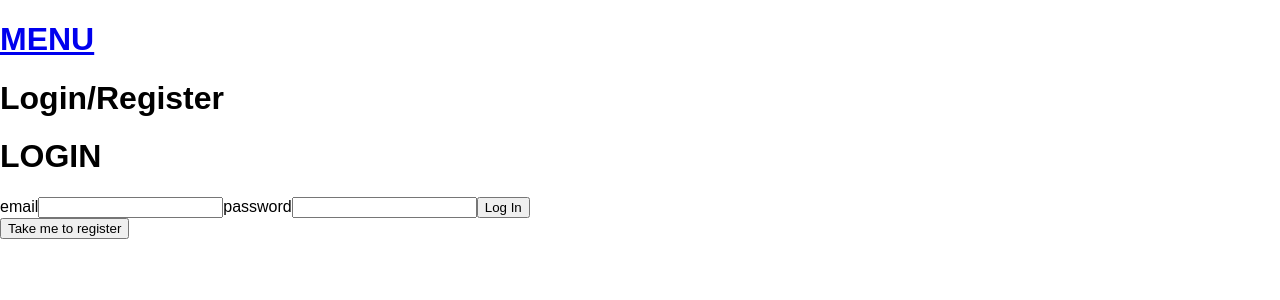
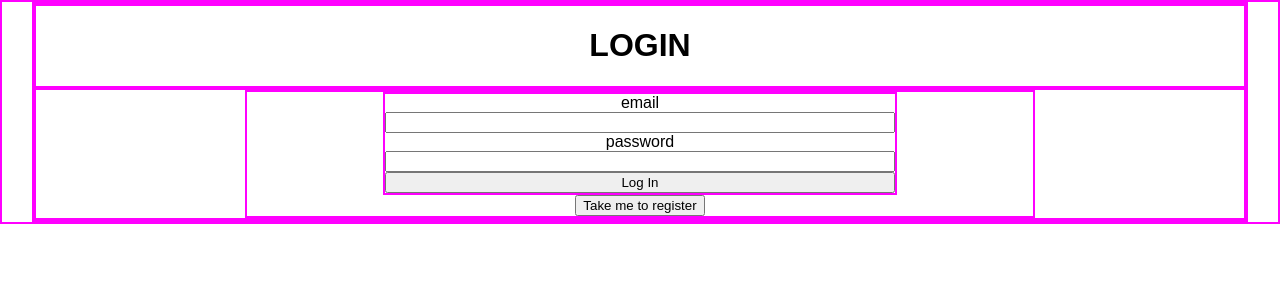
Before and after one commit to girOly/sav-r, a React (Create React App) app in the folder client/: page /login in a window 1280 px wide. Shown: the top 300 px of the page. Built offline with nearby package versions, Linux system fonts and the light colour scheme; no server answers.

Commit message:
login flexed

```diff
--- a/client/src/components/Login-register.js
+++ b/client/src/components/Login-register.js
@@ -3,6 +3,7 @@ import { BrowserRouter as Router, Route, Link } from "react-router-dom";
 import { useVisualMode } from "../hooks/useVisualMode";
 import Login from "./Login";
 import Register from "./Register";
+import "./Login-register.css";
 
 const LOGIN = "LOGIN";
 const REGISTER = "REGISTER";
@@ -11,10 +12,6 @@ export default function LoginRegister(props) {
   const { mode, transition, back } = useVisualMode(LOGIN);
   return (
     <div>
-      <h1>
-        <Link to="/">MENU</Link>
-      </h1>
-      <h1>Login/Register</h1>
       {mode === LOGIN && <Login toRegister={() => transition(REGISTER)} />}
       {mode === REGISTER && <Register toLogin={() => transition(LOGIN)} />}
     </div>
--- /dev/null
+++ b/client/src/components/Login.css
@@ -0,0 +1,43 @@
+.loginBigBox {
+  border: 2px solid fuchsia;
+  height: 100%;
+  display: flex;
+  flex-direction: row;
+  justify-content: center;
+  /* align-content: space-around; */
+}
+.loginMain {
+  border: 2px solid fuchsia;
+  width: 95%;
+  display: flex;
+  flex-direction: column;
+  justify-content: center;
+}
+.loginTitle {
+  border: 2px solid fuchsia;
+  display: flex;
+  flex-direction: row;
+  justify-content: center;
+}
+.loginForm {
+  border: 2px solid fuchsia;
+  display: flex;
+  flex-direction: row;
+  justify-content: center;
+}
+.loginCentered {
+  border: 2px solid fuchsia;
+  display: flex;
+  width: 65%;
+  flex-direction: column;
+  justify-content: center;
+  align-items: center;
+}
+.loginFormContent {
+  border: 2px solid fuchsia;
+  display: flex;
+  width: 65%;
+  flex-direction: column;
+  justify-content: center;
+  text-align: center;
+}
--- a/client/src/components/Login.js
+++ b/client/src/components/Login.js
@@ -1,5 +1,6 @@
 import React, { useState } from "react";
 import axios from "axios";
+import "./Login.css";
 // import { BrowserRouter as Router, Route, Link } from "react-router-dom";
 
 export default function Login(props) {
@@ -22,9 +23,17 @@ export default function Login(props) {
   };
 
   return (
-    <div>
+    <div className="loginBigBox">
+      <div className="loginMain">
+        <div className="loginTitle">
           <h1>LOGIN</h1>
-      <form onSubmit={event => event.preventDefault()}>
+        </div>
+        <div className="loginForm">
+          <div className="loginCentered">
+            <form
+              className="loginFormContent"
+              onSubmit={event => event.preventDefault()}
+            >
               email
               <input
                 onChange={event => setEmail(event.target.value)}
@@ -39,7 +48,11 @@ export default function Login(props) {
               />
               <button onClick={userLogin}>Log In</button>
             </form>
+
             <button onClick={props.toRegister}>Take me to register</button>
+          </div>
+        </div>
+      </div>
     </div>
   );
 }
```
Also changed, not shown: client/src/components/Login-register.css (added). Lines whose indentation alone changed are shown as unchanged.
